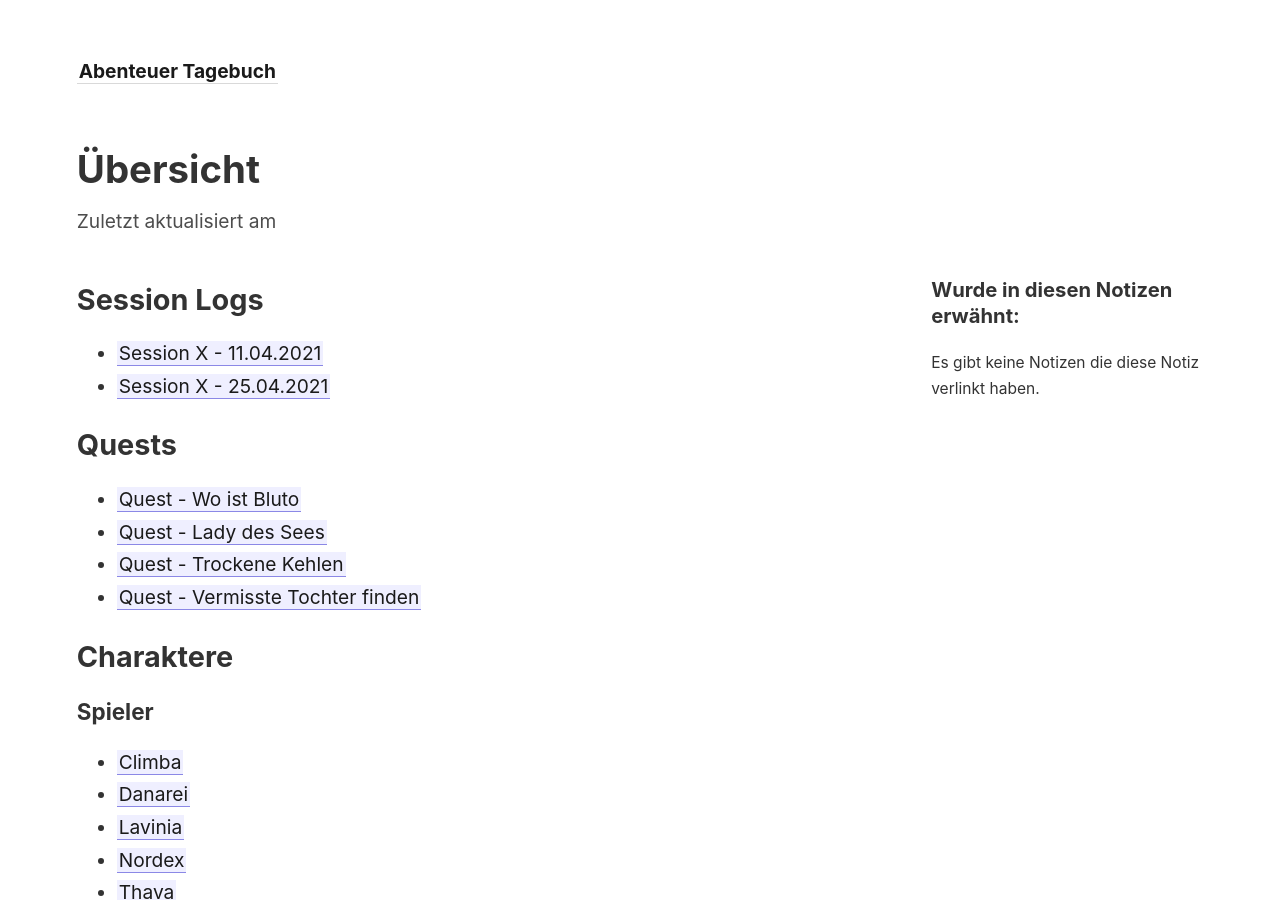
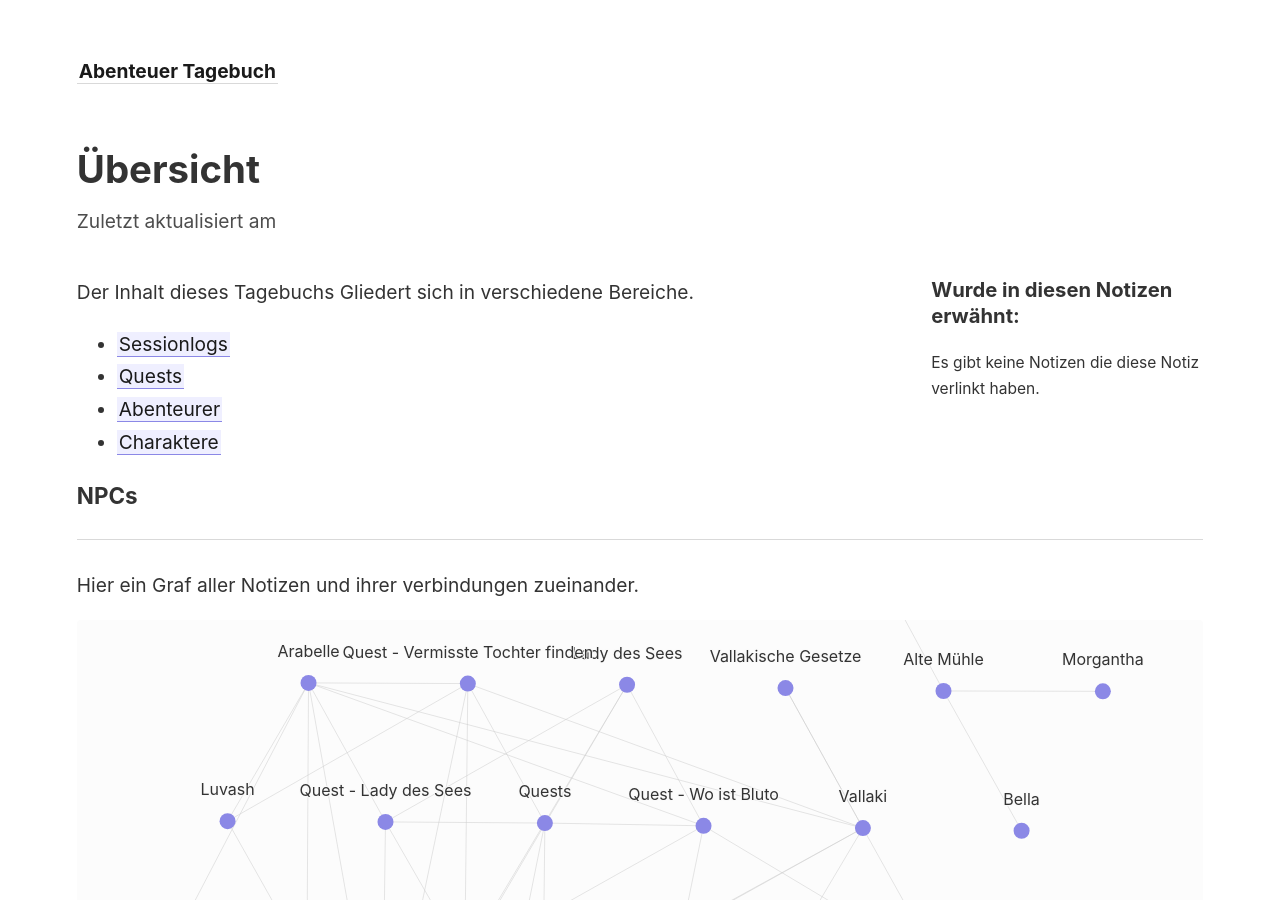
Before and after one commit to Julez404/CoS_Log, a Jekyll site: the page built from _notes/Übersicht.md, in a window 1280 px wide and 900 px high. Built offline with Jekyll 4.4.1, drawn with Linux system fonts in a browser that asks for light colours; some of the changed text lies outside the part shown.

Commit message:
Update via script

```diff
--- a/_notes/Übersicht.md
+++ b/_notes/Übersicht.md
@@ -2,24 +2,11 @@
 title: Übersicht
 ---
 
-## Session Logs
-* [[Session X - 11.04.2021]]
-* [[Session X - 25.04.2021]]
+Der Inhalt dieses Tagebuchs Gliedert sich in verschiedene Bereiche.
 
-## Quests
-* [[Quest - Wo ist Bluto]]
-* [[Quest - Lady des Sees]]
-* [[Quest - Trockene Kehlen]]
-* [[Quest - Vermisste Tochter finden]]
-
-## Charaktere
-### Spieler
-* [[Climba]]
-* [[Danarei]]
-* [[Lavinia]]
-* [[Nordex]]
-* [[Thava]]
+* [[Sessionlogs]]
+* [[Quests]]
+* [[Abenteurer]]
+* [[Charaktere]]
 
 ### NPCs
-[[Arabelle]]
-[[Ismark]]
```
Also changed, not shown: _notes/Abenteurer.md (added, +9 -0 lines), _notes/Charaktere.md (added, +6 -0 lines), _notes/Quests.md (added, +8 -0 lines), _notes/Sessionlogs.md (added, +6 -0 lines), 1 other file.
